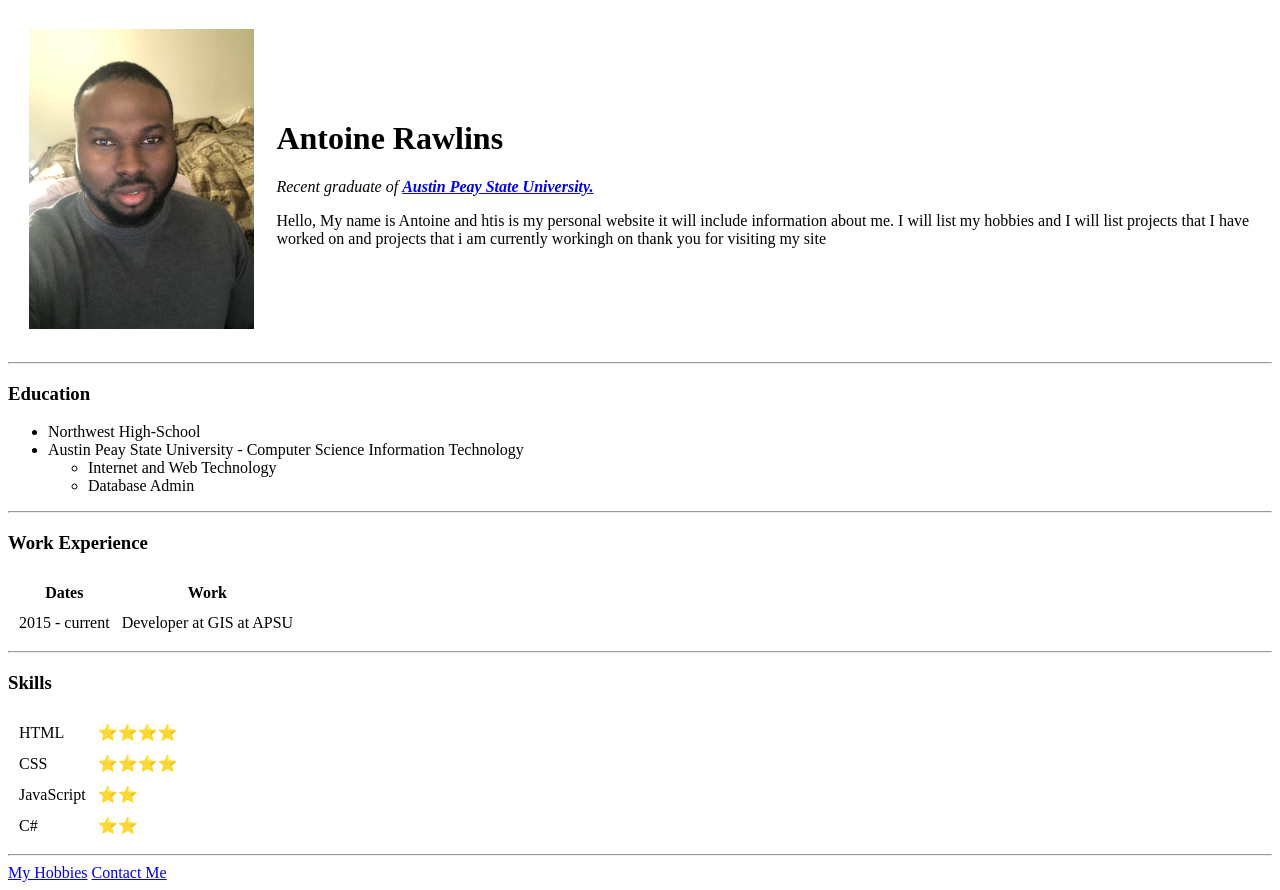
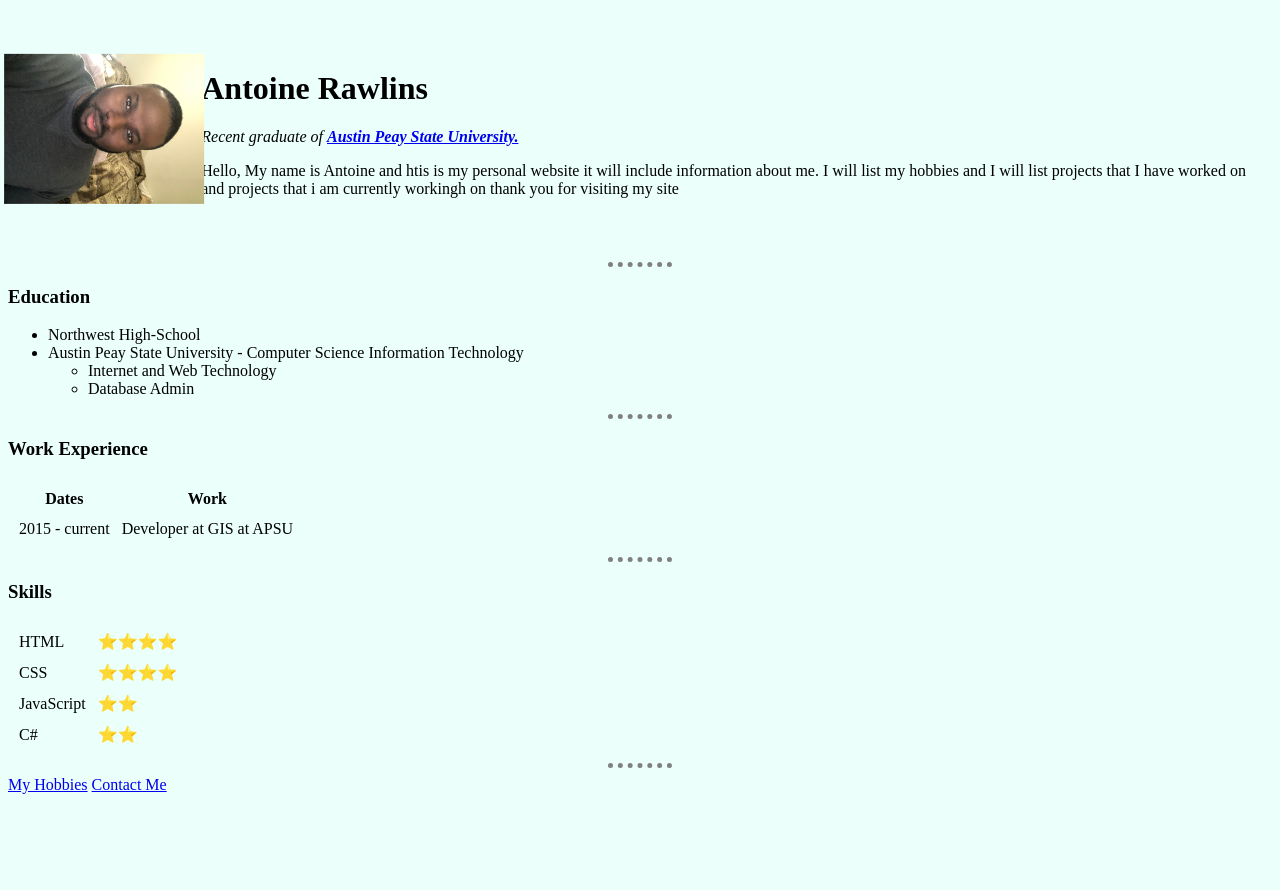
Before and after one commit to twandeveloper/cv, a plain HTML site: page index.html in a window 1280 px wide. After the commit the page ends 802 px from the top, so only its background shows below. Drawn offline with Linux system fonts and the light colour scheme.

Commit message:
changing style on page

```diff
--- a/index.html
+++ b/index.html
@@ -4,12 +4,30 @@
 <head>
   <meta charset="utf-8">
   <title>Antoine's Personal Site</title>
+
+  <style>
+    body {
+      background-color: #ebfffb;
+    }
+
+    hr{
+      border-style:dotted none none;
+      border-color: gray;
+      border-width: 5px;
+      width: 5%;
+    }
+
+    img{
+      transform: rotate(90deg);
+      height: 200px;
+    }
+  </style>
 </head>
 
 <body>
   <table cellspacing="20">
     <tr>
-      <td><img src="images/profile.jpg" height="300px" alt="Antoines profile pic"></td>
+      <td><img src="images/profile.jpg" alt="Antoines profile pic"></td>
       <td>
         <h1>Antoine Rawlins</h1>
         <p><em>Recent graduate of <strong><a href="https://www.apsu.edu/csci/">Austin Peay State University.</a></strong></em></p>
```
